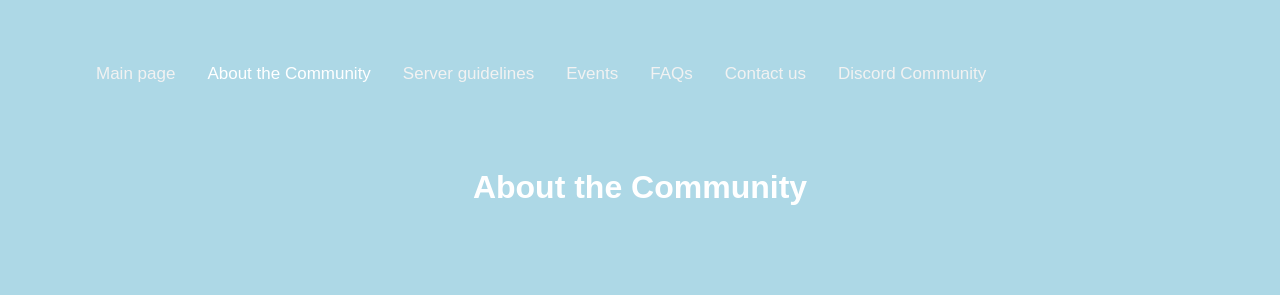
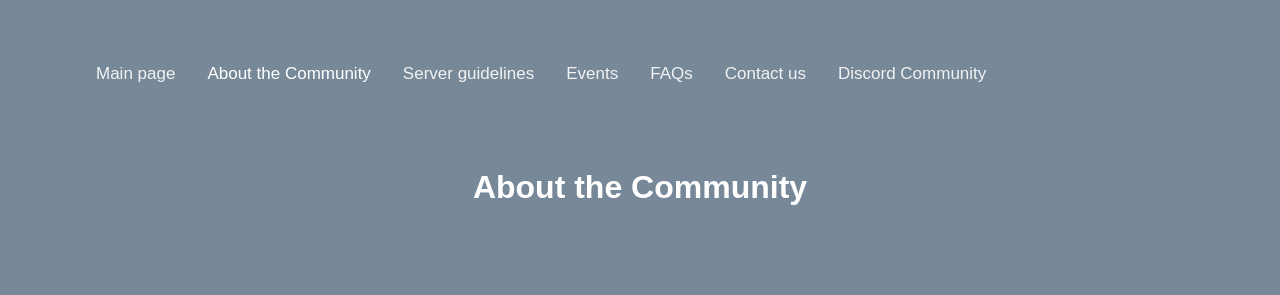
Before and after one commit to ASC1566/About-the-Community, a plain HTML site: page index.html in a window 1280 px wide. Shown: the top 295 px of the page. Drawn offline with Linux system fonts and the light colour scheme.

Commit message:
Update index.html

```diff
--- a/index.html
+++ b/index.html
@@ -11,7 +11,7 @@ body {
 
 .topnav {
   overflow: hidden;
-  background-color: lightblue;
+  background-color: LightSlateGrey;
 }
 
 .topnav a {
@@ -29,7 +29,7 @@ body {
 }
 
 .topnav a.active {
-  background-color: lightblue;
+  background-color: LightSlateGrey;
   color: white;
 }
 </style>
@@ -50,7 +50,7 @@ body {
 
   <style>
 body {
-  background-color: lightblue;
+  background-color: LightSlateGrey;
 }
 
 h1 {
```
